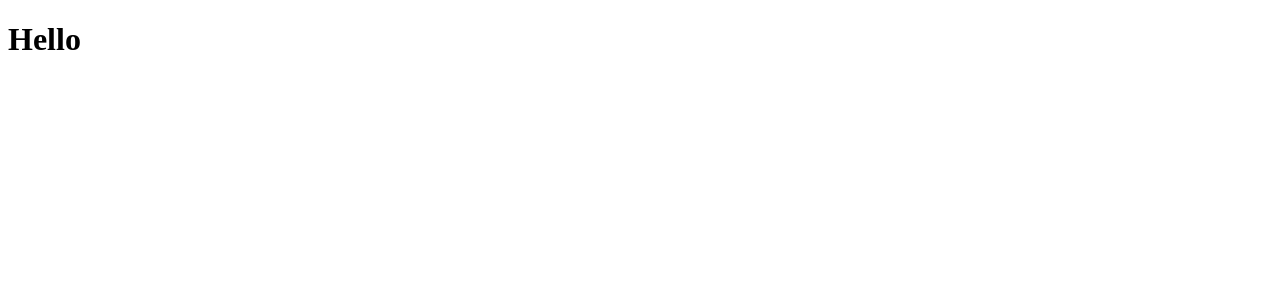
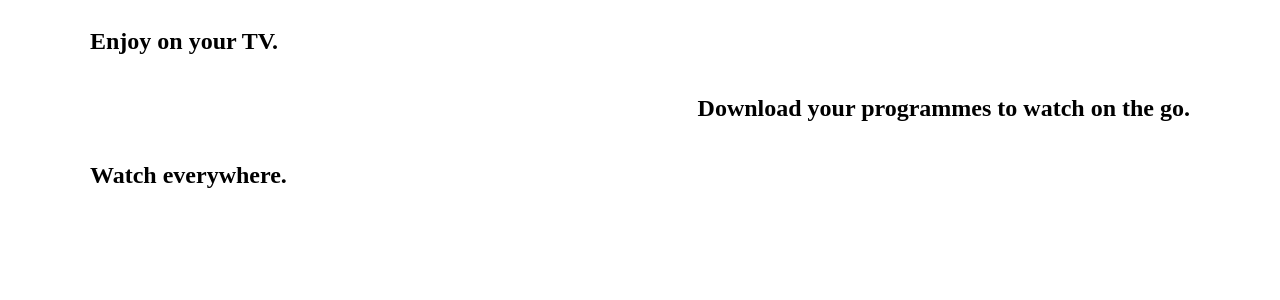
Before and after one commit to YoussefPasha/netflix, a React (Create React App) app: page / in a window 1280 px wide. Shown: the top 300 px of the page. Built offline with nearby package versions, Linux system fonts and the light colour scheme.

Commit message:
create jumbotron

```diff
--- a/package.json
+++ b/package.json
@@ -6,9 +6,14 @@
     "@testing-library/jest-dom": "^5.11.4",
     "@testing-library/react": "^11.1.0",
     "@testing-library/user-event": "^12.1.10",
+    "firebase": "^8.0.0",
+    "fuse.js": "^6.4.2",
+    "normalize.css": "^8.0.1",
     "react": "^17.0.1",
     "react-dom": "^17.0.1",
+    "react-router-dom": "^5.2.0",
     "react-scripts": "4.0.0",
+    "styled-components": "^5.2.0",
     "web-vitals": "^0.2.4"
   },
   "scripts": {
--- a/src/App.js
+++ b/src/App.js
@@ -1,9 +1,16 @@
 import React from "react";
-
+import jumboData from "./fixtures/jumbo.json";
+import Jumbotron from "./components/jumbotron";
 export default function App() {
   return (
-    <div>
-      <h1>Hello</h1>
-    </div>
+    <Jumbotron.Container>
+      {jumboData.map((item) => {
+        return (
+          <Jumbotron key={item.id} direction={item.direction}>
+            <h2>{item.title}</h2>
+          </Jumbotron>
+        );
+      })}
+    </Jumbotron.Container>
   );
 }
--- /dev/null
+++ b/src/components/jumbotron/index.js
@@ -0,0 +1,13 @@
+import React from "react";
+import { Container, Inner } from "./styles/jumbotron";
+export default function Jumbotron({
+  children,
+  direction = "row",
+  ...restProps
+}) {
+  return <Inner direction={direction}>{children}</Inner>;
+}
+
+Jumbotron.Container = function JumbotronContainer({ children, ...restProps }) {
+  return <Container {...restProps}>{children}</Container>;
+};
--- /dev/null
+++ b/src/components/jumbotron/styles/jumbotron.js
@@ -0,0 +1,16 @@
+import styled from "styled-components/macro";
+
+export const Inner = styled.div`
+  display: flex;
+  align-items: center;
+  justify-content: space-between;
+  max-width: 1100px;
+  flex-direction: ${({ direction }) => direction};
+  margin: auto;
+  width: 100%;
+  @media (max-width: 1000px) {
+    flex-direction: column;
+  }
+`;
+
+export const Container = styled.div``;
--- /dev/null
+++ b/src/fixtures/jumbo.json
@@ -0,0 +1,26 @@
+[
+    {
+        "id": 1,
+        "title": "Enjoy on your TV.",
+        "subTitle": "Watch on smart TVs, PlayStation, Xbox, Chromoplast, Apple TV, Blu-ray players and more.",
+        "image": "/images/misc/home-tv.jpg",
+        "alt": "Tiger King on Netflix",
+        "direction": "row"
+    },
+    {
+        "id": 2,
+        "title": "Download your programmes to watch on the go.",
+        "subTitle": "Save your data and watch all your favorites offline.",
+        "image": "/images/misc/home-mobile.jpg",
+        "alt": "Watch on mobile",
+        "direction": "row-reverse"
+    },
+    {
+        "id": 3,
+        "title": "Watch everywhere.",
+        "subTitle": "Stream unlimited films and TV programmes on your phone, tablet, laptop and TV without paying more.",
+        "image": "/images/misc/home-imac.jpg",
+        "alt": "Money Heist on Netflix",
+        "direction": "row"
+    }
+]
```
Also changed, not shown: src/fixtures/faqs.json (added, +27 -0 lines), 2 other files (tests, documents, lock files or other folders).
